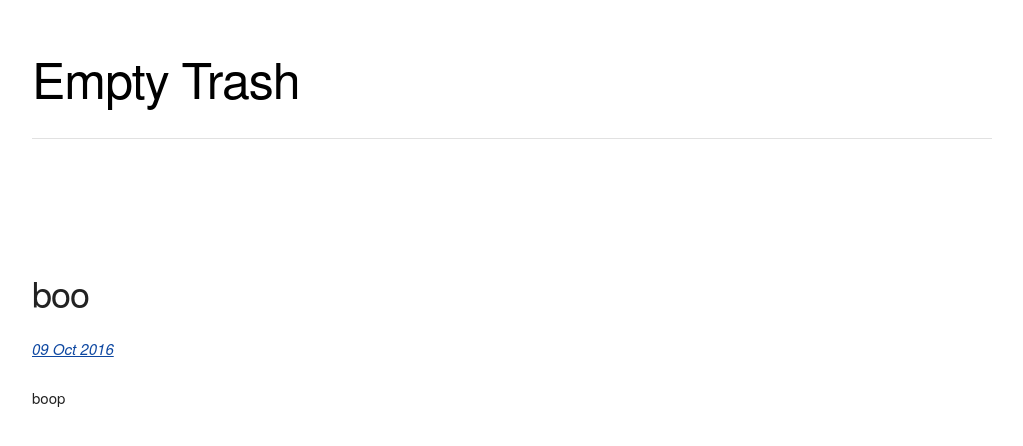
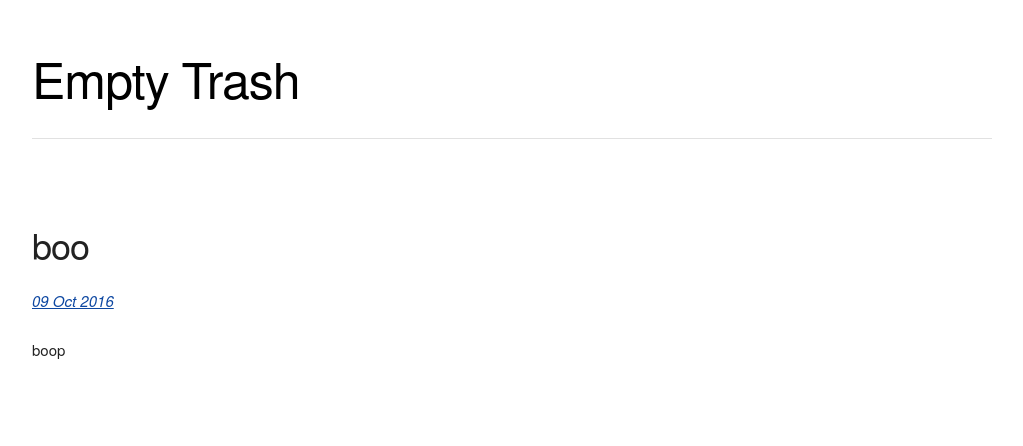
Before and after one commit to mt-trash/mt-trash.github.io, a Jekyll site: the page built from _posts/2016-10-09-boo.md, in a window 1280 px wide. Shown: the top 446 px of the page, without its empty margins (128-1151 px from the left). Built offline with Jekyll 4.4.1, drawn with Linux system fonts in a browser that asks for light colours.

Commit message:
Update post.html

```diff
--- a/_layouts/post.html
+++ b/_layouts/post.html
@@ -3,7 +3,7 @@ layout: default
 ---
 
     <div class="row">
-      <div class="two-thirds column" style="margin-top: 10%">
+      <div class="two-thirds column" style="margin-top: 5%">
         <h3>{{ page.title }}</h3>
           <p><i><a href="{{ post.url }}">{{ page.date | date_to_string }}</a></i></p>
         <p>{{ content }}</p>
```
